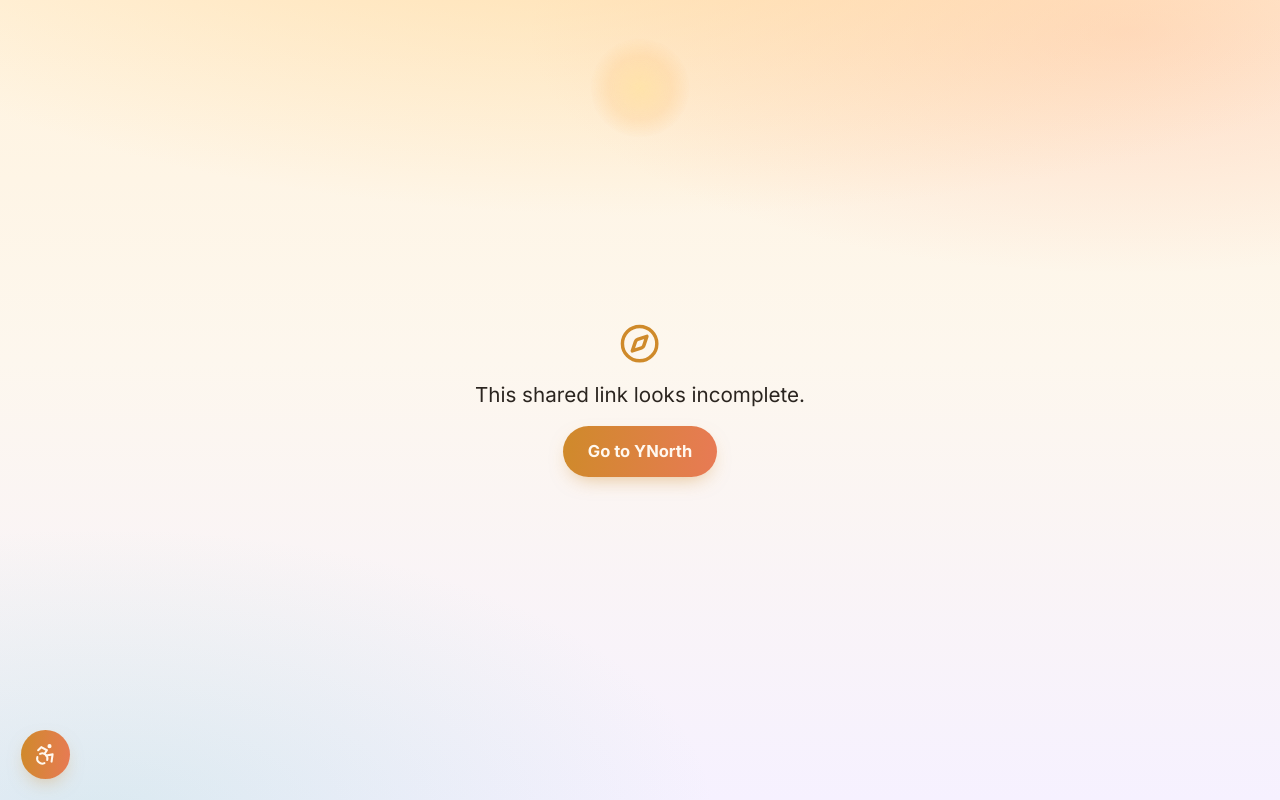
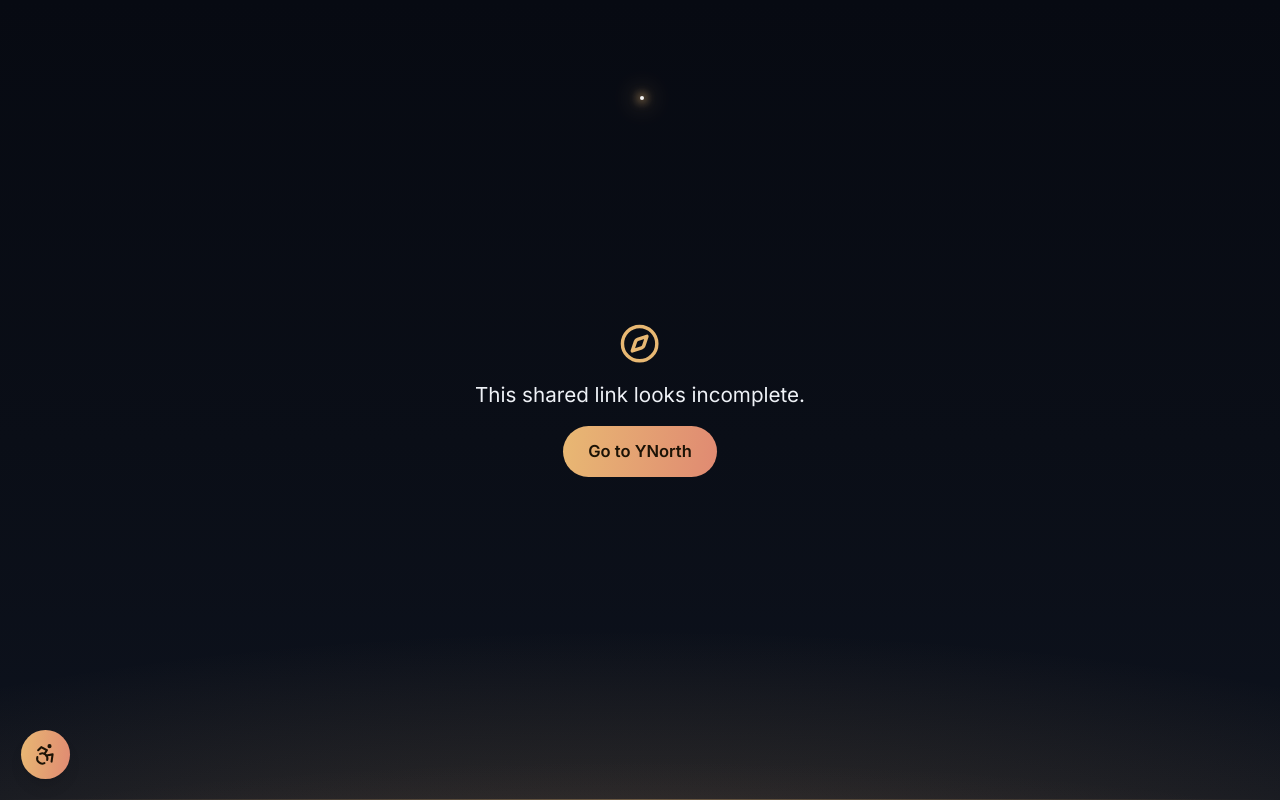
Before and after one commit to hilothefunnydog123-coder/milp, a Next.js app: page /share in a window 1280 px wide. Built offline with nearby package versions, Linux system fonts and the light colour scheme.

Commit message:
Revert "redesign: bright, warm, hopeful light theme + smoother UI"
This reverts commit ae34116d370eb78c9f974de75bf5be9428a8feca.

```diff
--- a/app/globals.css
+++ b/app/globals.css
@@ -1,14 +1,14 @@
 @import "tailwindcss";
 
 :root {
-  --bg: #fcf6ec;        /* warm cream — morning light */
-  --ink: #2b2520;       /* warm near-black, highly readable */
-  --muted: #7c7468;     /* warm gray */
-  --line: rgba(43, 37, 32, 0.10);
-  --gold: #cf8a2a;      /* sunrise gold */
-  --rose: #e87a55;      /* warm coral */
-  --teal: #138b78;      /* hopeful green */
-  --panel: #ffffff;
+  --bg: #0a0e17;
+  --ink: #eef1f6;
+  --muted: #8b94a8;
+  --line: rgba(255, 255, 255, 0.08);
+  --gold: #e8b873;
+  --rose: #e08a72;
+  --teal: #74cdbd;
+  --panel: rgba(255, 255, 255, 0.035);
 }
 
 @theme inline {
@@ -33,51 +33,54 @@
   line-height: 1.55;
   scroll-behavior: smooth;
 }
-body { font-size: 1rem; }
 
 h1, h2, h3, .font-display {
   font-family: var(--font-display);
   font-weight: 500;
   letter-spacing: -0.015em;
-  line-height: 1.08;
+  line-height: 1.1;
 }
 p { text-wrap: pretty; }
 
-::selection { background: rgba(207, 138, 42, 0.22); }
+::selection { background: rgba(232, 184, 115, 0.28); }
 
-/* smoother everything */
-a, button, input, textarea, select, .glass {
-  transition: color .2s ease, background-color .2s ease, border-color .2s ease,
-    box-shadow .25s ease, transform .18s cubic-bezier(.22,1,.36,1);
-}
-
-/* ---------- bright sunrise background ---------- */
+/* ---------- refined dawn background: a calm sky with a low warm horizon ---------- */
 .sky {
   position: fixed;
   inset: 0;
   z-index: 0;
   pointer-events: none;
   background:
-    radial-gradient(120% 75% at 50% -18%, rgba(255, 209, 138, 0.65), transparent 60%),
-    radial-gradient(85% 55% at 88% 4%, rgba(255, 168, 138, 0.32), transparent 55%),
-    radial-gradient(80% 60% at 8% 102%, rgba(120, 205, 189, 0.22), transparent 60%),
-    linear-gradient(180deg, #fff3de 0%, #fdf7ee 45%, #f6f1ff 100%);
+    radial-gradient(140% 60% at 50% 116%, rgba(232, 184, 115, 0.22), transparent 62%),
+    radial-gradient(150% 55% at 50% 128%, rgba(224, 138, 114, 0.16), transparent 60%),
+    linear-gradient(180deg, #070a12 0%, #0a0e17 55%, #0d121d 100%);
 }
-/* a gentle rising sun */
+.sky::after { /* a single fine horizon line of light */
+  content: "";
+  position: absolute;
+  bottom: 0; left: 0; right: 0;
+  height: 1px;
+  background: linear-gradient(90deg, transparent, rgba(232,184,115,0.35), transparent);
+}
 .northstar {
   position: fixed;
-  top: 5%; left: 50%;
-  width: 96px; height: 96px;
-  transform: translateX(-50%);
-  z-index: 0; pointer-events: none; border-radius: 50%;
-  background: radial-gradient(circle, rgba(255,226,165,0.95), rgba(255,206,140,0.4) 45%, transparent 72%);
-  animation: sun 7s ease-in-out infinite;
+  top: 12%; left: 50%;
+  width: 4px; height: 4px;
+  z-index: 0; border-radius: 50%;
+  background: #fff;
+  box-shadow: 0 0 10px 2px rgba(232, 184, 115, 0.8), 0 0 26px 6px rgba(232, 184, 115, 0.28);
+  animation: twinkle 4s ease-in-out infinite;
 }
-@keyframes sun {
-  0%,100% { opacity: .8; transform: translateX(-50%) scale(1); }
-  50% { opacity: 1; transform: translateX(-50%) scale(1.07); }
+@keyframes twinkle { 0%,100% { opacity: .65; } 50% { opacity: 1; } }
+.stars::before {
+  content: "";
+  position: fixed; inset: 0; z-index: 0; pointer-events: none;
+  background-image:
+    radial-gradient(1px 1px at 18% 20%, rgba(255,255,255,0.55), transparent),
+    radial-gradient(1px 1px at 72% 14%, rgba(255,255,255,0.4), transparent),
+    radial-gradient(1px 1px at 42% 26%, rgba(255,255,255,0.3), transparent),
+    radial-gradient(1px 1px at 86% 24%, rgba(255,255,255,0.4), transparent);
 }
-.stars::before { content: none; }
 
 /* ---------- components ---------- */
 .warm-text {
@@ -85,82 +88,82 @@
   -webkit-background-clip: text; background-clip: text; color: transparent;
 }
 .glass {
-  background: rgba(255, 255, 255, 0.72);
-  border: 1px solid rgba(43, 37, 32, 0.08);
-  box-shadow: 0 1px 2px rgba(90,65,30,0.04), 0 14px 30px -18px rgba(150,110,50,0.28);
-  backdrop-filter: blur(10px);
+  background: linear-gradient(180deg, rgba(255,255,255,0.055), rgba(255,255,255,0.025));
+  border: 1px solid var(--line);
+  box-shadow: inset 0 1px 0 rgba(255,255,255,0.05), 0 1px 2px rgba(0,0,0,0.3);
 }
 .glow-gold {
-  background: rgba(255, 252, 245, 0.9);
-  border: 1px solid rgba(207, 138, 42, 0.45) !important;
-  box-shadow: 0 1px 2px rgba(90,65,30,0.05), 0 12px 34px -14px rgba(207, 138, 42, 0.4) !important;
+  border-color: rgba(232, 184, 115, 0.4) !important;
+  box-shadow: inset 0 1px 0 rgba(255,255,255,0.06), 0 8px 30px -12px rgba(232, 184, 115, 0.35);
 }
 .btn-gold {
   background: linear-gradient(96deg, var(--gold), var(--rose));
-  color: #fff8ef; font-weight: 650;
-  box-shadow: 0 8px 20px -8px rgba(207,138,42,0.55);
+  color: #1c1306; font-weight: 600;
+  transition: transform .15s ease, box-shadow .2s ease, filter .2s ease;
 }
-.btn-gold:hover { transform: translateY(-2px); filter: brightness(1.04); box-shadow: 0 14px 32px -8px rgba(232,122,85,0.55); }
-.btn-gold:active { transform: translateY(0); }
-.trail { background: linear-gradient(120deg, var(--gold), var(--rose)); }
+.btn-gold:hover { transform: translateY(-1px); filter: brightness(1.04); box-shadow: 0 10px 30px -12px rgba(232,184,115,0.55); }
+.trail { background: linear-gradient(180deg, var(--gold), rgba(232, 184, 115, 0.12)); }
 
-input:focus, textarea:focus, button:focus-visible, select:focus { outline: none; }
-input:focus-visible, textarea:focus-visible, select:focus-visible {
-  box-shadow: 0 0 0 3px rgba(207,138,42,0.3);
+input:focus, textarea:focus, button:focus-visible {
+  outline: none;
+}
+input:focus-visible, textarea:focus-visible {
+  box-shadow: 0 0 0 2px rgba(232,184,115,0.35);
 }
 
 *::-webkit-scrollbar { width: 9px; height: 9px; }
-*::-webkit-scrollbar-thumb { background: rgba(43,37,32,0.18); border-radius: 9px; }
+*::-webkit-scrollbar-thumb { background: rgba(255,255,255,0.1); border-radius: 9px; }
 
 @media (prefers-reduced-motion: reduce) { .northstar { animation: none; } }
 
 /* ---------- accessibility mode ---------- */
+body { font-size: 1rem; }
 html.txt-large { font-size: 20px; }
 html.high-contrast {
-  --ink: #000000;
-  --muted: #3a342c;
-  --line: rgba(0, 0, 0, 0.45);
-  --bg: #ffffff;
+  --ink: #ffffff;
+  --muted: #d7ddee;
+  --line: rgba(255, 255, 255, 0.3);
 }
-html.high-contrast .sky { opacity: 0.35; }
+html.high-contrast .sky { opacity: 0.5; }
 
-/* ---------- print: clean ink-friendly one-pager ---------- */
+/* ---------- print: a clean, ink-friendly one-pager ---------- */
 @media print {
   .no-print { display: none !important; }
   .sky, .northstar { display: none !important; }
   html, body { background: #fff !important; color: #000 !important; font-size: 12pt; }
   * { color: #000 !important; box-shadow: none !important; }
   .glass, .glow-gold, .cert { background: #fff !important; border: 1px solid #ccc !important; }
-  .warm-text { color: #000 !important; -webkit-text-fill-color: #000 !important; }
+  .warm-text, .gradient-text { color: #000 !important; -webkit-text-fill-color: #000 !important; }
   a { color: #000 !important; text-decoration: underline; }
 }
 
-/* ---------- shelter map ---------- */
+/* ---------- shelter map (Jarvis-style HUD) ---------- */
 .yn-pin {
   width: 14px; height: 14px; border-radius: 50%;
   background: var(--gold);
-  box-shadow: 0 0 0 3px rgba(207,138,42,0.25), 0 0 12px 3px rgba(207,138,42,0.7);
+  box-shadow: 0 0 0 4px rgba(232,184,115,0.25), 0 0 14px 4px rgba(232,184,115,0.8);
   animation: ping 2s ease-out infinite;
 }
 .yn-pin-you {
   background: var(--teal);
-  box-shadow: 0 0 0 3px rgba(19,139,120,0.25), 0 0 12px 3px rgba(19,139,120,0.7);
+  box-shadow: 0 0 0 4px rgba(116,205,189,0.25), 0 0 14px 4px rgba(116,205,189,0.85);
 }
 @keyframes ping {
-  0% { box-shadow: 0 0 0 0 rgba(207,138,42,0.5), 0 0 12px 3px rgba(207,138,42,0.7); }
-  70% { box-shadow: 0 0 0 12px rgba(207,138,42,0), 0 0 12px 3px rgba(207,138,42,0.7); }
-  100% { box-shadow: 0 0 0 0 rgba(207,138,42,0), 0 0 12px 3px rgba(207,138,42,0.7); }
+  0% { box-shadow: 0 0 0 0 rgba(232,184,115,0.5), 0 0 14px 4px rgba(232,184,115,0.8); }
+  70% { box-shadow: 0 0 0 12px rgba(232,184,115,0), 0 0 14px 4px rgba(232,184,115,0.8); }
+  100% { box-shadow: 0 0 0 0 rgba(232,184,115,0), 0 0 14px 4px rgba(232,184,115,0.8); }
 }
+/* readable, high-contrast tooltips (accessibility) */
 .leaflet-tooltip.yn-tip {
-  background: #ffffff;
-  color: #2b2520;
-  border: 1px solid rgba(207,138,42,0.5);
+  background: #0c1322;
+  color: #f4efe6;
+  border: 1px solid rgba(232,184,115,0.5);
   border-radius: 10px;
   padding: 8px 11px;
   font-size: 14px;
   line-height: 1.35;
-  box-shadow: 0 8px 24px rgba(90,65,30,0.18);
+  box-shadow: 0 8px 24px rgba(0,0,0,0.5);
 }
-.leaflet-tooltip.yn-tip::before { border-top-color: rgba(207,138,42,0.5); }
-.leaflet-container { font-family: var(--font-sans); background: #eef3f8; }
-.leaflet-control-zoom a { background: #fff !important; color: var(--gold) !important; border-color: rgba(43,37,32,0.12) !important; }
+.leaflet-tooltip.yn-tip::before { border-top-color: rgba(232,184,115,0.5); }
+.leaflet-container { font-family: var(--font-sans); }
+.leaflet-control-zoom a { background: #0c1322 !important; color: #e8b873 !important; border-color: var(--line) !important; }
--- a/components/CompassView.tsx
+++ b/components/CompassView.tsx
@@ -191,7 +191,7 @@
           <span className="font-semibold">{completed} of {total} steps {completed === total ? "— you made it" : "done"}</span>
           <span className="text-muted">{pct}%</span>
         </div>
-        <div className="mt-2.5 h-2.5 overflow-hidden rounded-full bg-black/[0.06]">
+        <div className="mt-2.5 h-2.5 overflow-hidden rounded-full bg-white/10">
           <motion.div initial={{ width: 0 }} animate={{ width: `${pct}%` }} transition={{ duration: 0.8, ease: "easeOut" }} className="h-full rounded-full trail" />
         </div>
         {!readOnly && (
@@ -267,7 +267,7 @@
                 <h3 className={`mt-2 text-xl ${isDone ? "line-through" : ""}`}>{step.title}</h3>
                 <p className="mt-1.5 leading-relaxed text-muted">{step.plain}</p>
 
-                <div className="mt-3 flex items-start gap-2 rounded-xl border border-[var(--line)] bg-black/[0.03] p-3 text-sm">
+                <div className="mt-3 flex items-start gap-2 rounded-xl border border-[var(--line)] bg-white/[0.03] p-3 text-sm">
                   <ChevronRight className="mt-0.5 h-4 w-4 shrink-0 text-teal" />
                   <span><span className="font-semibold">Do this: </span>{step.action}</span>
                 </div>
--- a/components/Guardian.tsx
+++ b/components/Guardian.tsx
@@ -221,7 +221,7 @@
         </div>
       </div>
 
-      {note && callState === "" && <p className="mt-4 rounded-xl bg-black/[0.04] p-3 text-sm text-muted">{note}</p>}
+      {note && callState === "" && <p className="mt-4 rounded-xl bg-white/5 p-3 text-sm text-muted">{note}</p>}
 
       {/* actions */}
       {callState === "" && !booking && (
@@ -238,7 +238,7 @@
             <span className="text-sm font-semibold text-teal">Confirm — your call, your consent</span>
             <button onClick={() => setBooking(false)} aria-label="Cancel"><X className="h-4 w-4 text-muted" /></button>
           </div>
-          <input value={name} onChange={(e) => setName(e.target.value)} placeholder="Your first name (to reserve under)" className="w-full rounded-xl border border-[var(--line)] bg-black/[0.04] px-4 py-3 outline-none focus:border-gold/60" />
+          <input value={name} onChange={(e) => setName(e.target.value)} placeholder="Your first name (to reserve under)" className="w-full rounded-xl border border-[var(--line)] bg-white/5 px-4 py-3 outline-none focus:border-gold/60" />
           <label className="mt-3 flex items-start gap-3 text-sm">
             <input type="checkbox" checked={consent} onChange={(e) => setConsent(e.target.checked)} className="mt-1 h-4 w-4 accent-[var(--gold)]" />
             <span className="text-muted">I agree to let YNorth call {vacancy?.name} and reserve this bed for me.</span>
@@ -264,7 +264,7 @@
             <AnimatePresence initial={false}>
               {transcript.map((t, i) => (
                 <motion.div key={i} initial={{ opacity: 0, y: 6 }} animate={{ opacity: 1, y: 0 }} className={`flex gap-2.5 ${t.speaker === "assistant" ? "" : "flex-row-reverse"}`}>
-                  <div className={`flex h-6 w-6 shrink-0 items-center justify-center rounded-full ${t.speaker === "assistant" ? "bg-gold/20 text-gold" : "bg-black/[0.06]"}`}>
+                  <div className={`flex h-6 w-6 shrink-0 items-center justify-center rounded-full ${t.speaker === "assistant" ? "bg-gold/20 text-gold" : "bg-white/10"}`}>
                     {t.speaker === "assistant" ? <Bot className="h-3.5 w-3.5" /> : <PhoneCall className="h-3.5 w-3.5" />}
                   </div>
                   <div className={`max-w-[80%] rounded-2xl px-3 py-1.5 text-sm ${t.speaker === "assistant" ? "bg-gold/10" : "glass"}`}>{t.text}</div>
--- a/components/Landing.tsx
+++ b/components/Landing.tsx
@@ -70,7 +70,7 @@
             <Link href="/start" className="btn-gold inline-flex items-center gap-2 rounded-full px-8 py-4 text-lg">
               Find your path <ArrowRight className="h-5 w-5" />
             </Link>
-            <Link href="/start?demo=1" className="inline-flex items-center gap-2 rounded-full border border-[var(--line)] px-7 py-4 text-base text-ink transition hover:bg-black/[0.04] glass">
+            <Link href="/start?demo=1" className="inline-flex items-center gap-2 rounded-full border border-[var(--line)] px-7 py-4 text-base text-ink transition hover:bg-white/5 glass">
               ▶ See it work in 30 seconds
             </Link>
           </div>
--- a/components/MapInner.tsx
+++ b/components/MapInner.tsx
@@ -16,11 +16,11 @@
       center={[center.lat, center.lng]}
       zoom={12}
       scrollWheelZoom={false}
-      style={{ height: "380px", width: "100%", background: "#eef3f8" }}
+      style={{ height: "380px", width: "100%", background: "#0a0e17" }}
       attributionControl={false}
     >
-      {/* bright, warm basemap — free, no API key (CARTO Voyager) */}
-      <TileLayer url="https://{s}.basemaps.cartocdn.com/rastertiles/voyager/{z}/{x}/{y}{r}.png" />
+      {/* dark "HUD" basemap — free, no API key (CARTO dark) */}
+      <TileLayer url="https://{s}.basemaps.cartocdn.com/dark_all/{z}/{x}/{y}{r}.png" />
 
       <Marker position={[center.lat, center.lng]} icon={youIcon}>
         <Tooltip direction="top" offset={[0, -8]} className="yn-tip">
--- a/components/illustrations.tsx
+++ b/components/illustrations.tsx
@@ -7,7 +7,7 @@
 
 const G = "#e8b873"; // gold
 const T = "#74cdbd"; // teal
-const I = "#4a4035"; // warm ink line, reads on light backgrounds
+const I = "#eef1f6"; // ink
 
 const draw = {
   hidden: { pathLength: 0, opacity: 0 },
```
Also changed, not shown: app/start/page.tsx (+5 -5 lines), components/CallForMe.tsx (+4 -4 lines).
